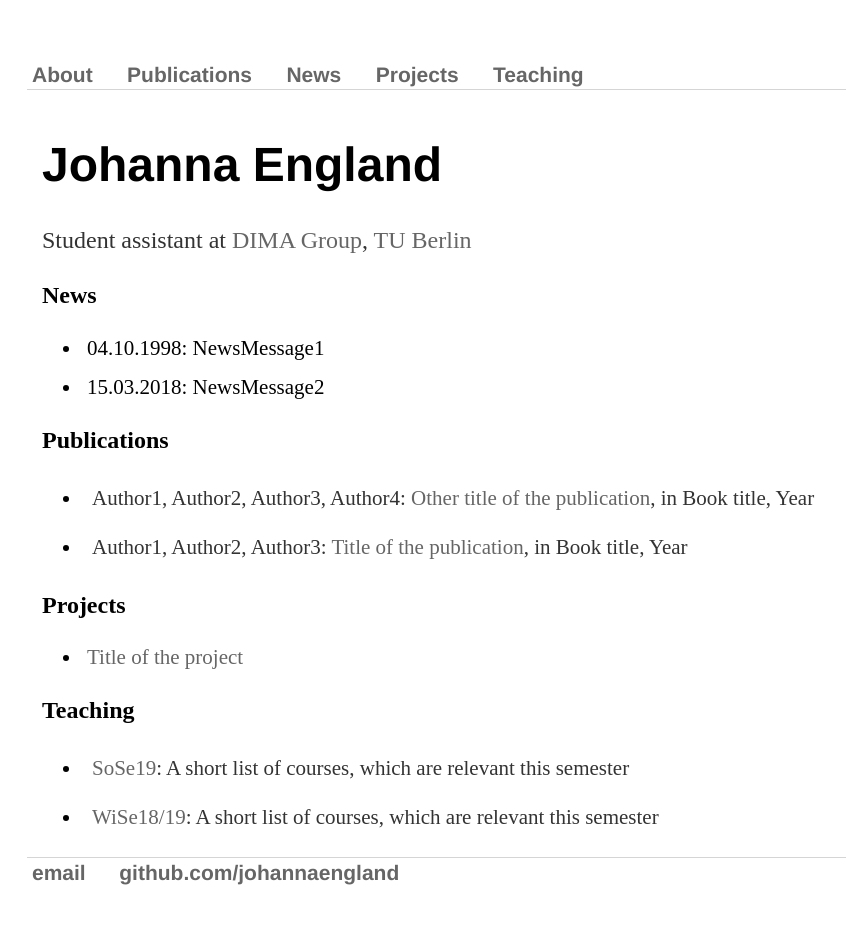
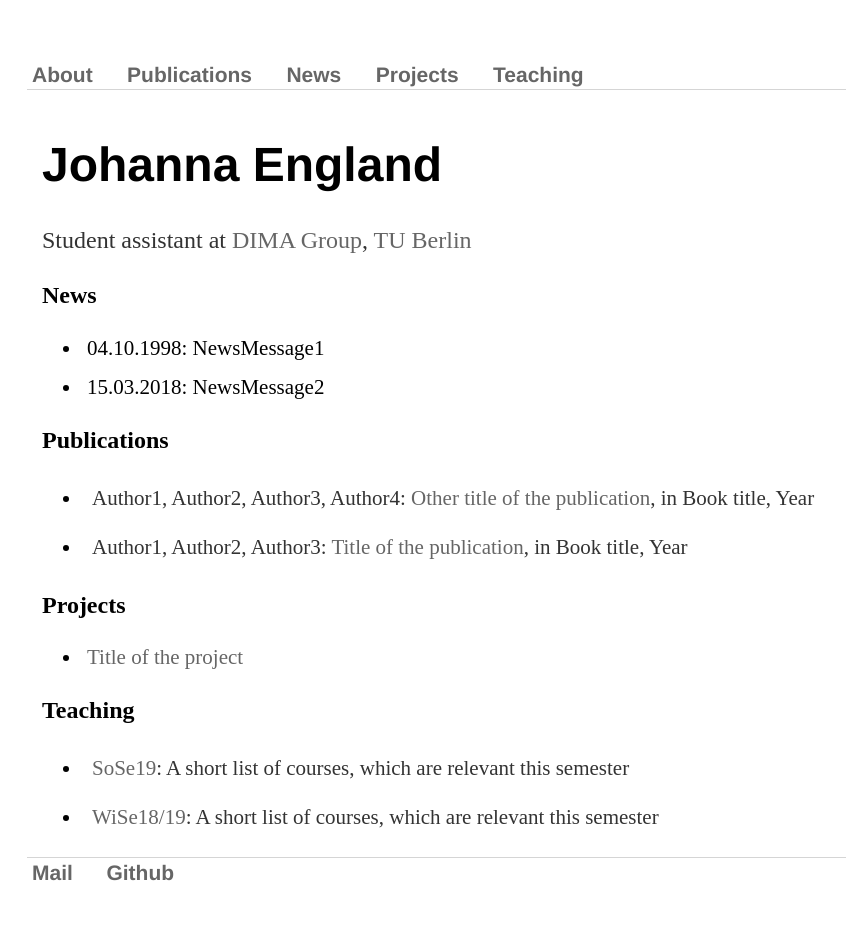
Before and after one commit to johannaengland/johannaengland.github.io, a Jekyll site: the page built from index.md, in a window 1280 px wide. Shown: the whole page, without its empty margins (165-1011 px from the left). Built offline with Jekyll 4.4.1, drawn with Linux system fonts in a browser that asks for light colours.

Commit message:
Update default.html

```diff
--- a/_layouts/default.html
+++ b/_layouts/default.html
@@ -26,8 +26,8 @@
 
     <footer>
         <ul>
-            <li><a href="mailto:{{ site.email }}">email</a></li>
-            <li><a href="{{ site.github }}">github.com/johannaengland</a></li>
+            <li><a href="mailto:{{ site.email }}">Mail</a></li>
+            <li><a href="{{ site.github }}">Github</a></li>
         </ul>
     </footer>
 </body>
```
